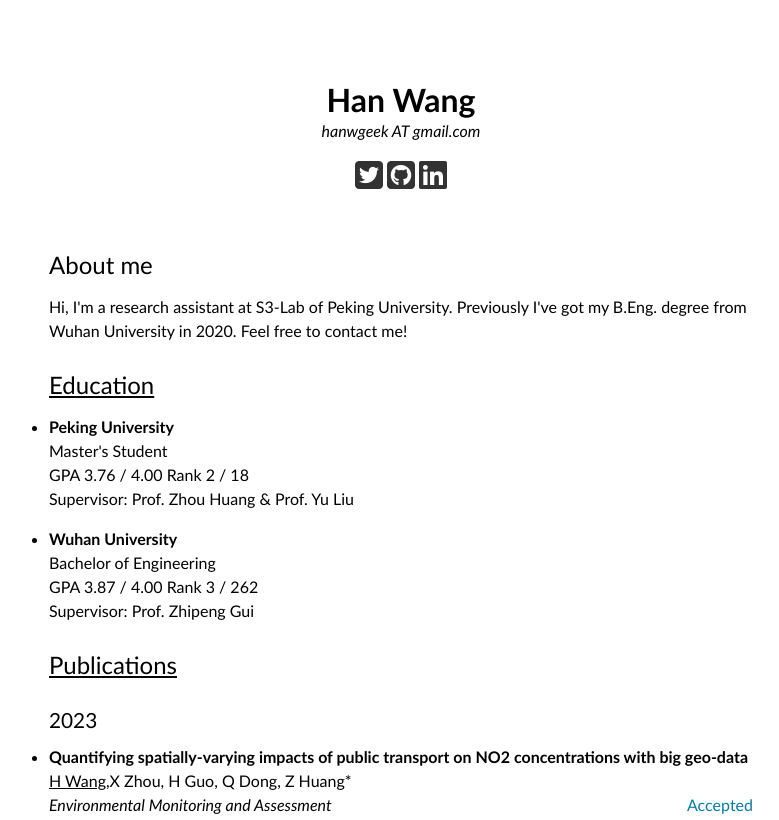
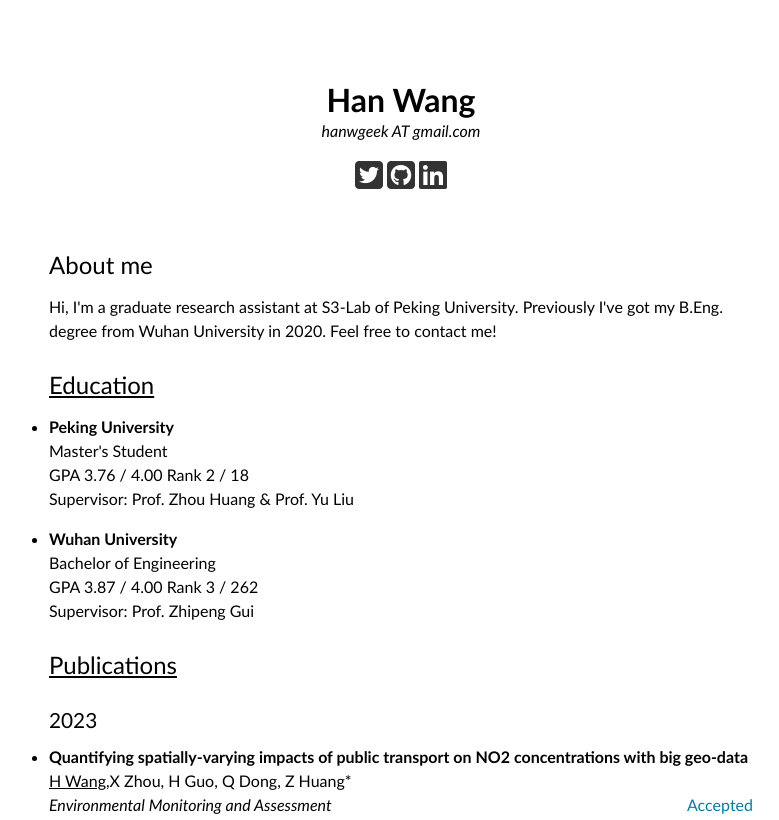
Before and after one commit to HanwGeek/HanwGeek.github.io, a plain HTML site: page index.html in a window 1280 px wide. Shown: the top 820 px of the page, without its empty margins (239-1018 px from the left). Drawn offline with Linux system fonts and the light colour scheme; some icons are missing.

Commit message:
Update index.html

```diff
--- a/index.html
+++ b/index.html
@@ -117,7 +117,7 @@
 
     <h2>About me</h2>
     <p>
-    Hi, I'm a research assistant at S3-Lab of Peking University. Previously I've got my B.Eng. degree from Wuhan University in 2020. Feel free to contact me!
+    Hi, I'm a graduate research assistant at S3-Lab of Peking University. Previously I've got my B.Eng. degree from Wuhan University in 2020. Feel free to contact me!
     </p>
 
     <div class='education'>
```
